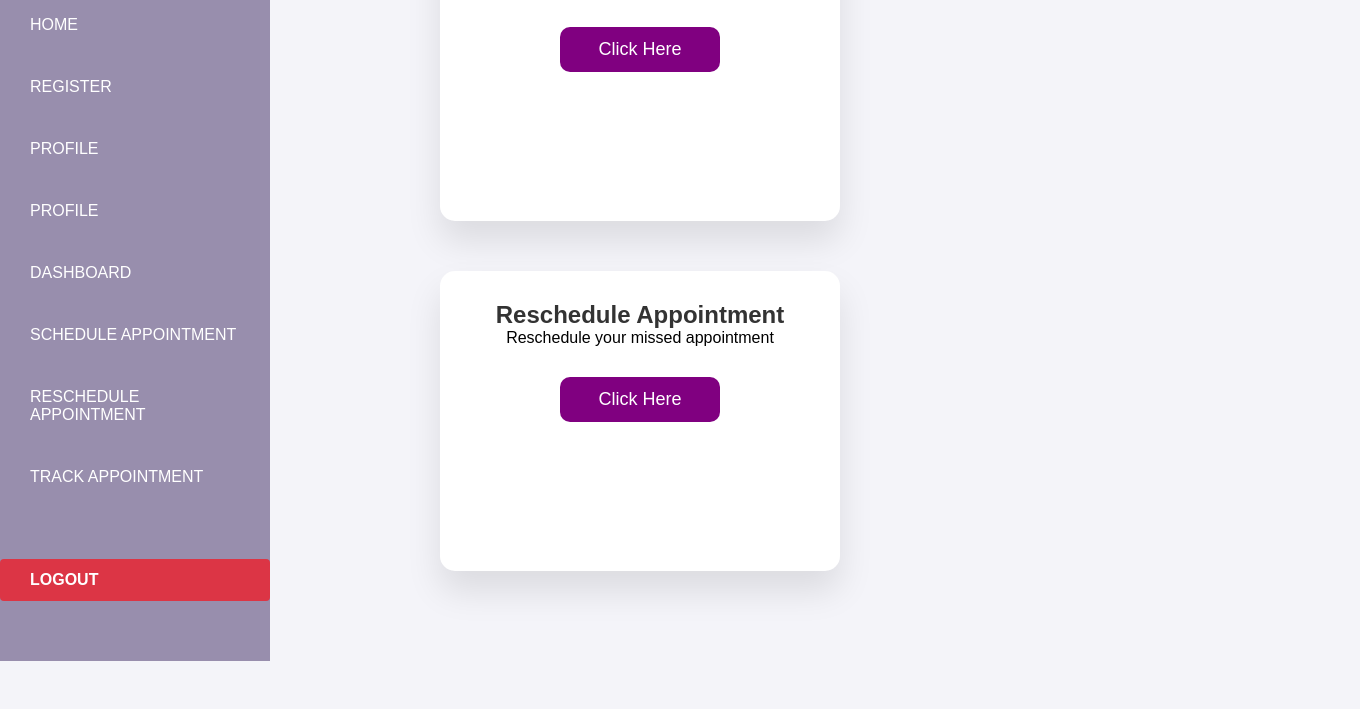
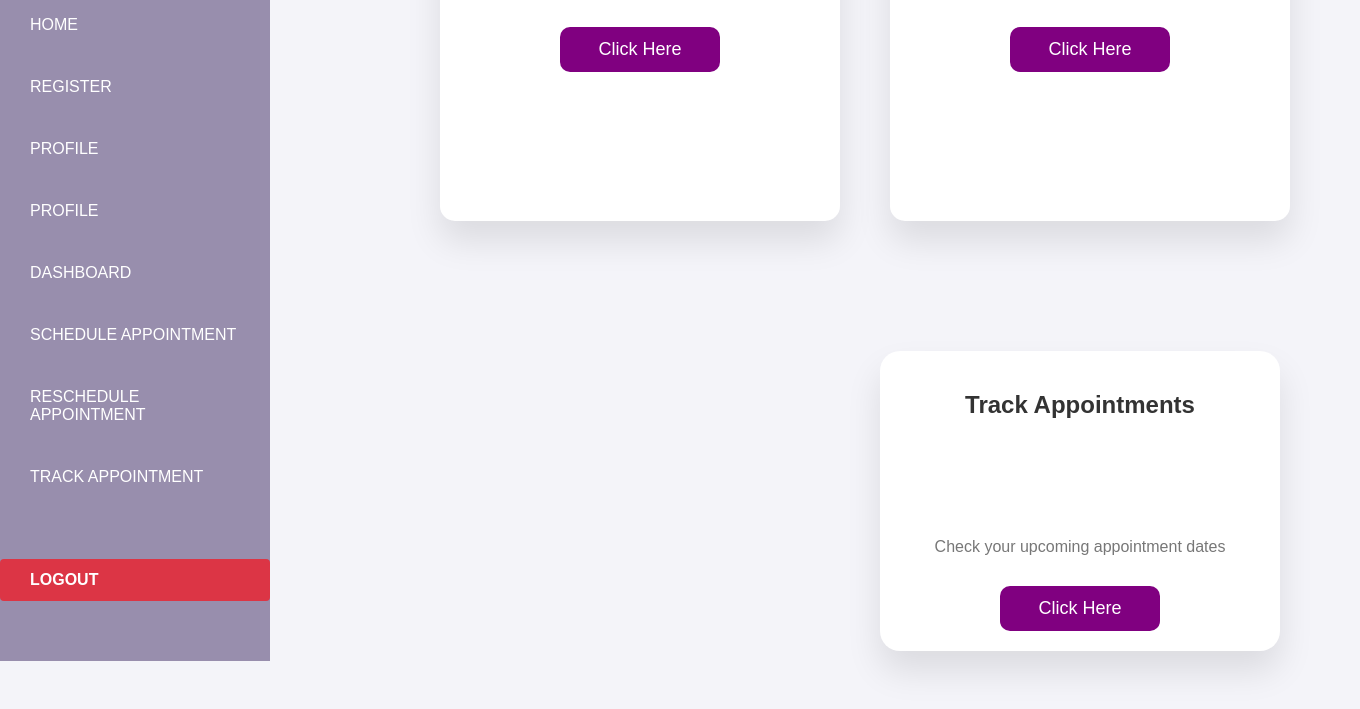
Before and after one commit to ST10167298/ITT-Solution-Web, a website: page DashBoard1.html in a window 1280 px wide. Shown: the part 139-848 px from the top of the page, 1360 px wide, since content can reach past the window. Before the commit the page ends 800 px from the top, so only its background shows below. Drawn offline with Linux system fonts and the light colour scheme.

Commit message:
adding the correct js

```diff
--- a/DashBoard1.html
+++ b/DashBoard1.html
@@ -60,11 +60,23 @@
             </div>
           </div>
 
-          <!-- You can add more container-boxes as needed -->
-        </div>
-      </div>
-    </div>
 
+          <div class="container" style="display: flex; justify-content: center; align-items: flex-start; height: 100vh; margin-top: 20px;"> <!-- Adjusted the top margin -->
+            <div class="main" style="display: flex; justify-content: center; align-items: center; width: 100%;">
+              <div class="main-containers" style="display: flex; justify-content: center; align-items: flex-start;">
+                <div class="container-box" style="width: 400px; height: 300px; background: #fff; border-radius: 20px; box-shadow: 0 20px 35px rgba(0, 0, 0, 0.1); display: flex; flex-direction: column; justify-content: space-between; padding: 20px;">
+                  <div class="container-header" style="display: flex; flex-direction: column; align-items: center; justify-content: center;">
+                    <i class="fas fa-laptop-code" style="font-size: 40px; color: #666; padding-bottom: 10px;"></i>
+                    <h3 style="font-size: 24px; text-transform: capitalize; color: #333;">Track Appointments</h3>
+                  </div>
+                  <div class="container-body" style="display: flex; flex-direction: column; justify-content: space-between; align-items: center;">
+                    <p style="font-size: 16px; color: #777; margin-bottom: 20px; text-align: center;">Check your upcoming appointment dates</p>
+                    <button type="button" class="action-btn" style="width: 160px; height: 45px; background-color: purple; border: none; border-radius: 10px; color: #fff; font-size: 18px; cursor: pointer; transition: 0.4s ease;" onclick="window.location.href='trackApp.html'">Click Here</button>
+                  </div>
+                </div>
+              </div>
+            </div>
+          </div>
 
       <!--script src="./script.js"></script-->
 
--- a/schedule.js
+++ b/schedule.js
@@ -107,7 +107,7 @@ document.addEventListener("DOMContentLoaded", () => {
         }
 
         appointments[selectedDate] = selectedTime;
-        appointmentDetails.innerHTML = `Scheduled Appointment:<br> ${calendar.toDateString()} at ${selectedTime}<br>Time: ${selectedTime}`;
+        appointmentDetails.innerHTML = `Scheduled Appointment:<br> ${calendar.toDateString()} <br>Time: ${selectedTime}`;
 
         // Save appointment to Firestore
         try {
```
Also changed, not shown: reschedule.html (+2 -3 lines), schedule.html (+1 -0 lines), trackApp.html (+1 -0 lines), profile.css (line endings or trailing spaces).
